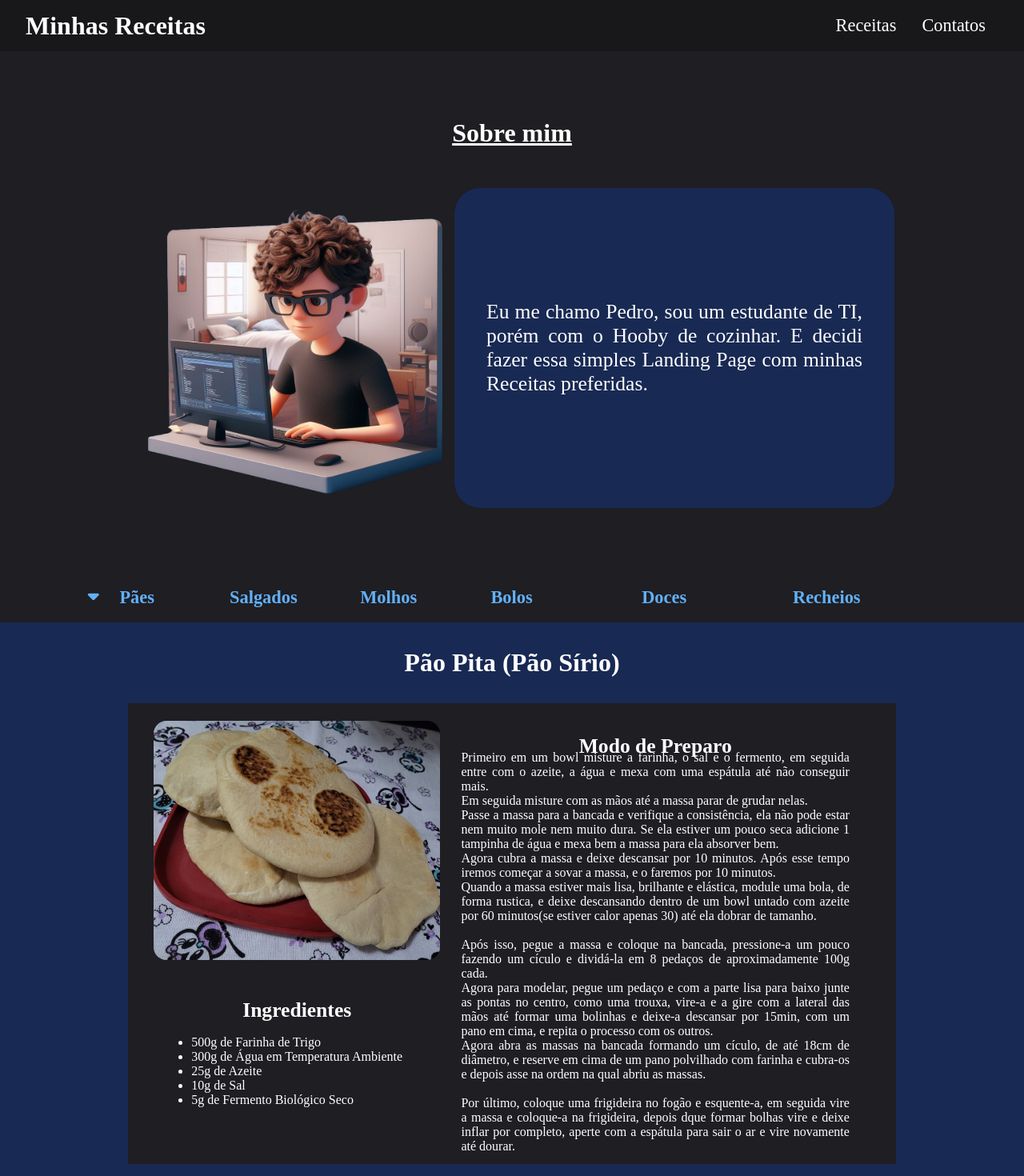
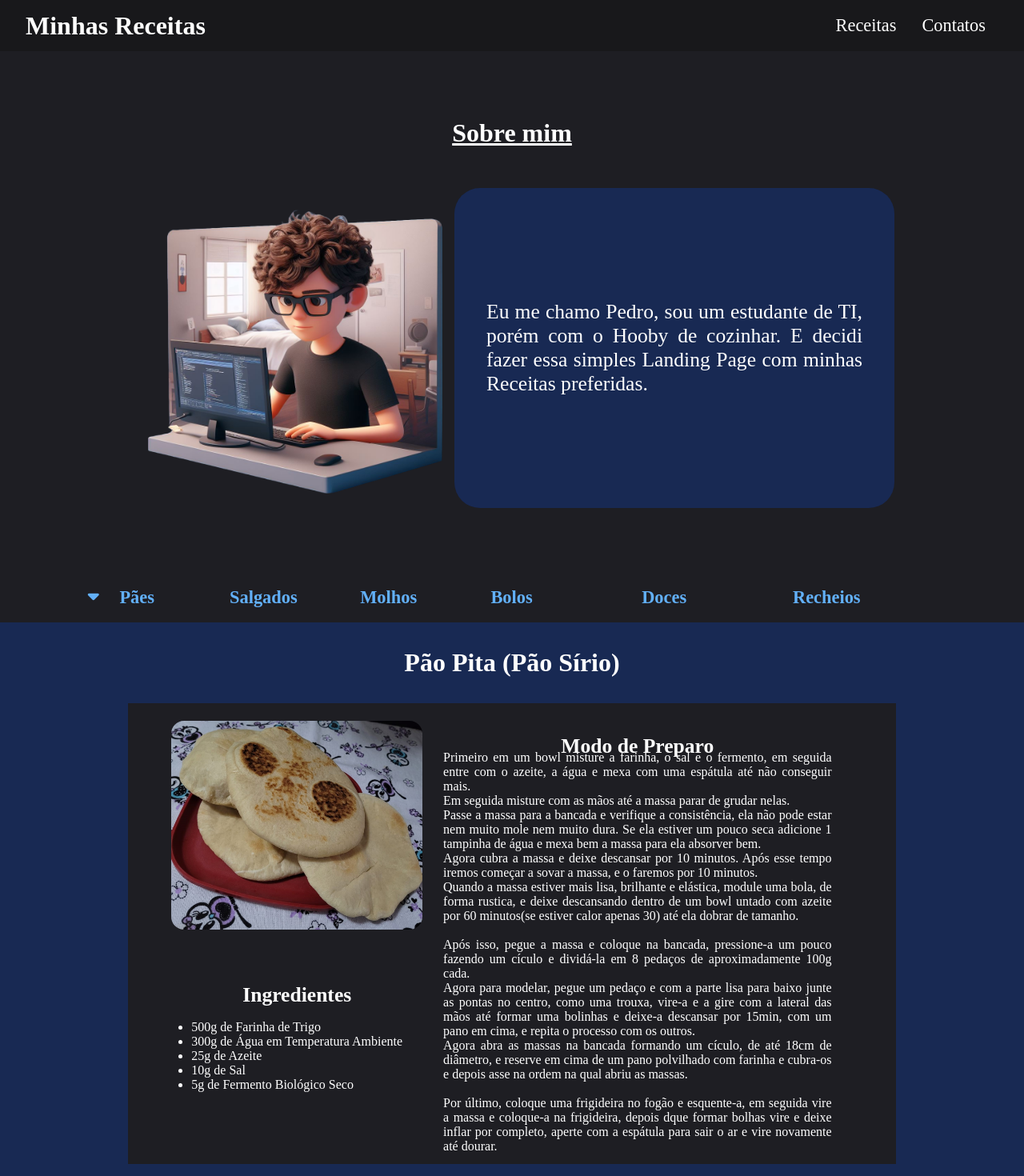
Before and after one commit to pedro-isidoro/my-recipes, a React (Vite) app: page /paes/pao-pita in a window 1280 px wide. Shown: the top 1470 px of the page at 80% size. Built offline with nearby package versions, Linux system fonts and the light colour scheme.

Commit message:
Code update

```diff
--- a/src/components/pages/pages.css
+++ b/src/components/pages/pages.css
@@ -127,6 +127,10 @@
     border-radius: 1rem;
 }
 
+.big-recipes-foods .image-ingredients{
+    width: 35%;
+}
+
 .ingredients-text{
     height: 80%;
     gap: 1rem;
--- a/src/components/pages/sweets/cookiePie/CookiePie.jsx
+++ b/src/components/pages/sweets/cookiePie/CookiePie.jsx
@@ -9,7 +9,7 @@ function CookiePie(){
         <section className='recipes-foods big-recipes-foods' id='recipes' data-aos="zoom-in" data-aos-duration="900">
             <Aside />
             <MobileSweets />
-            <h2>Torta de Frutas Vermelhas</h2>
+            <h2>Torta Cookie Recheada</h2>
             <div className="recipe-food flex-row">
                 <div className="image-ingredients flex-column">
                     <img src={cookiePie} alt="Imagem do pão Briche" />
--- a/src/components/pages/sweets/woodyWoodpeckerPie/WoodyWoodpeckerPie.jsx
+++ b/src/components/pages/sweets/woodyWoodpeckerPie/WoodyWoodpeckerPie.jsx
@@ -9,7 +9,7 @@ function WoodyWoodpeckerPie(){
         <section className='recipes-foods small-recipes-foods' id='recipes' data-aos="zoom-in" data-aos-duration="900">
             <Aside />
             <MobileSweets />
-            <h2>Torta de Maçã</h2>
+            <h2>Torta do Pica-Pau</h2>
             <div className="recipe-food flex-row">
                 <div className="image-ingredients flex-column">
                     <img src={woodyWoodpeckerPie} alt="Imagem do pão Briche" />
```
Also changed, not shown: src/images/sweets/torta-de-frutas-vermelhas.jpg, src/images/sweets/torta-de-maca.jpg.
